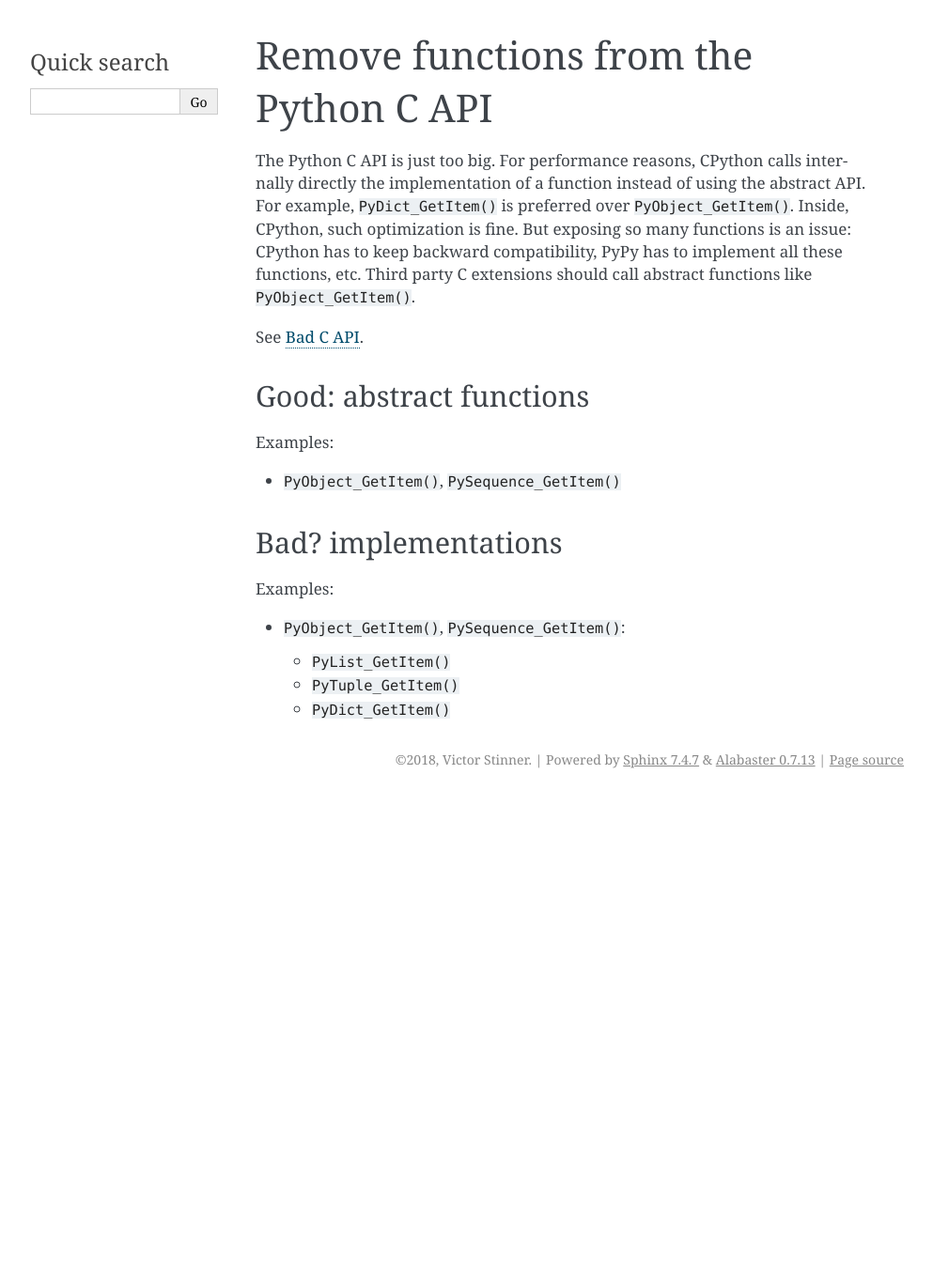
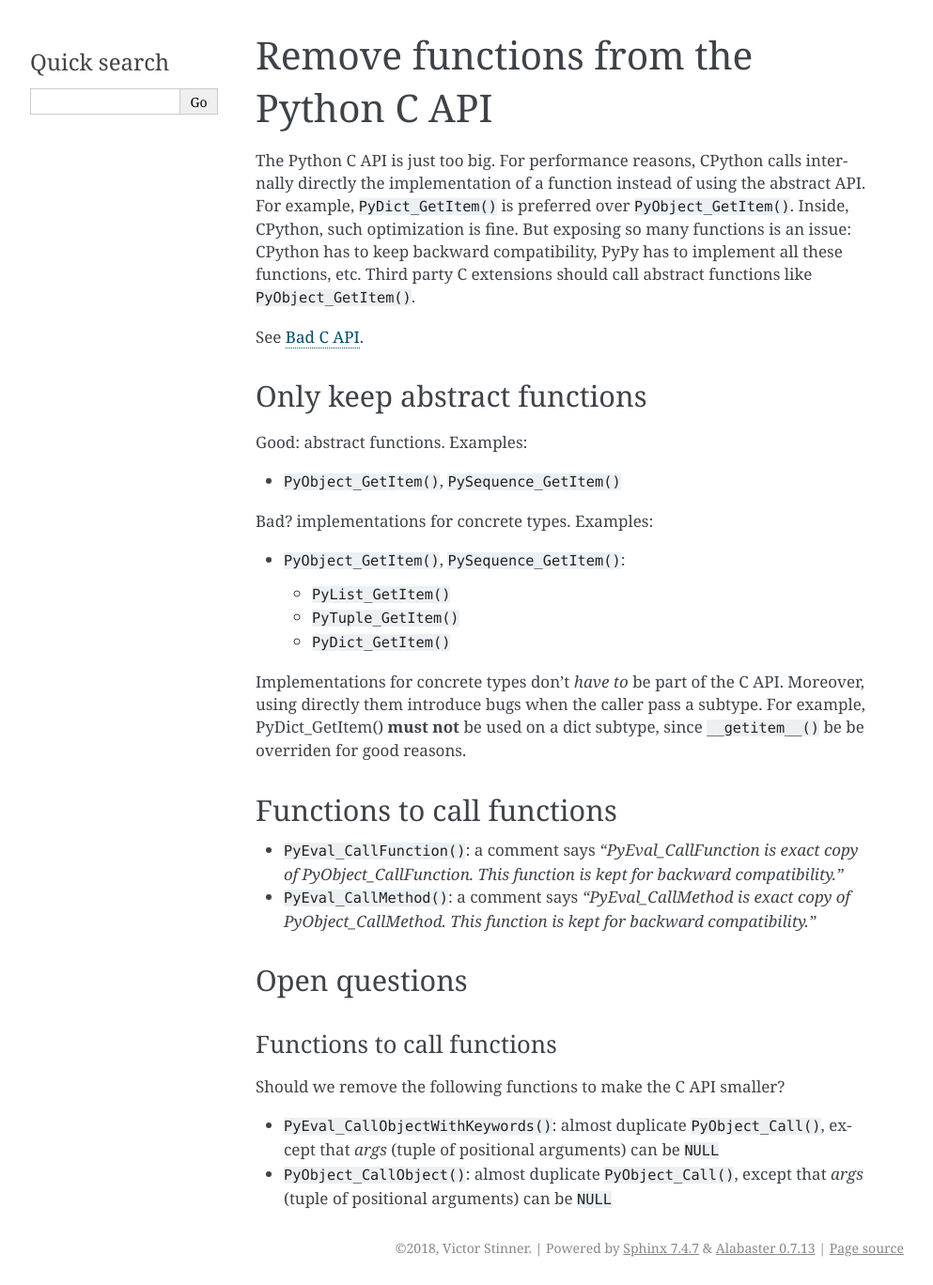
Before and after one commit to pythoncapi/pythoncapi, a Sphinx documentation site: the page built from doc/remove_functions.rst, in a window 1280 px wide. Shown: the whole page at 94% size, without its empty margins (148-1141 px from the left). Built offline with Sphinx 7.4.7, drawn with Linux system fonts in a browser that asks for light colours; before the commit the page ends 900 px from its top, so only the background shows below that.

```diff
--- a/doc/bad_api.rst
+++ b/doc/bad_api.rst
@@ -65,6 +65,11 @@
 * ``PyTuple_GET_ITEM()``: access directly ``PyTupleObject.ob_item``
 * ``PyWeakref_GET_OBJECT()``: access directly ``PyWeakReference.wr_object``
 
+Borrowed references: PyEval_GetFuncName()
+=========================================
+
+* ``PyEval_GetFuncName()`` returns the internal ``const char*`` inside a
+   borrowed reference to a function ``__name__``.
 
 Array of pointers to Python objects (``PyObject**``)
 ====================================================
--- a/doc/remove_functions.rst
+++ b/doc/remove_functions.rst
@@ -14,20 +14,45 @@
 
 See :ref:`Bad C API <bad-c-api>`.
 
-Good: abstract functions
-========================
+Only keep abstract functions
+============================
 
-Examples:
+Good: abstract functions. Examples:
 
 * ``PyObject_GetItem()``, ``PySequence_GetItem()``
 
-Bad? implementations
-====================
-
-Examples:
+Bad? implementations for concrete types. Examples:
 
 * ``PyObject_GetItem()``, ``PySequence_GetItem()``:
 
   * ``PyList_GetItem()``
   * ``PyTuple_GetItem()``
   * ``PyDict_GetItem()``
+
+Implementations for concrete types don't *have to* be part of the C API.
+Moreover, using directly them introduce bugs when the caller pass a subtype.
+For example, PyDict_GetItem() **must not** be used on a dict subtype, since
+``__getitem__()`` be be overriden for good reasons.
+
+
+Functions to call functions
+===========================
+
+
+* ``PyEval_CallFunction()``: a comment says *"PyEval_CallFunction is exact copy
+  of PyObject_CallFunction. This function is kept for backward compatibility."*
+* ``PyEval_CallMethod()``: a comment says *"PyEval_CallMethod is exact copy of
+  PyObject_CallMethod. This function is kept for backward compatibility."*
+
+Open questions
+==============
+
+Functions to call functions
+---------------------------
+
+Should we remove the following functions to make the C API smaller?
+
+* ``PyEval_CallObjectWithKeywords()``: almost duplicate ``PyObject_Call()``,
+  except that *args* (tuple of positional arguments) can be ``NULL``
+* ``PyObject_CallObject()``: almost duplicate ``PyObject_Call()``,
+  except that *args* (tuple of positional arguments) can be ``NULL``
```
